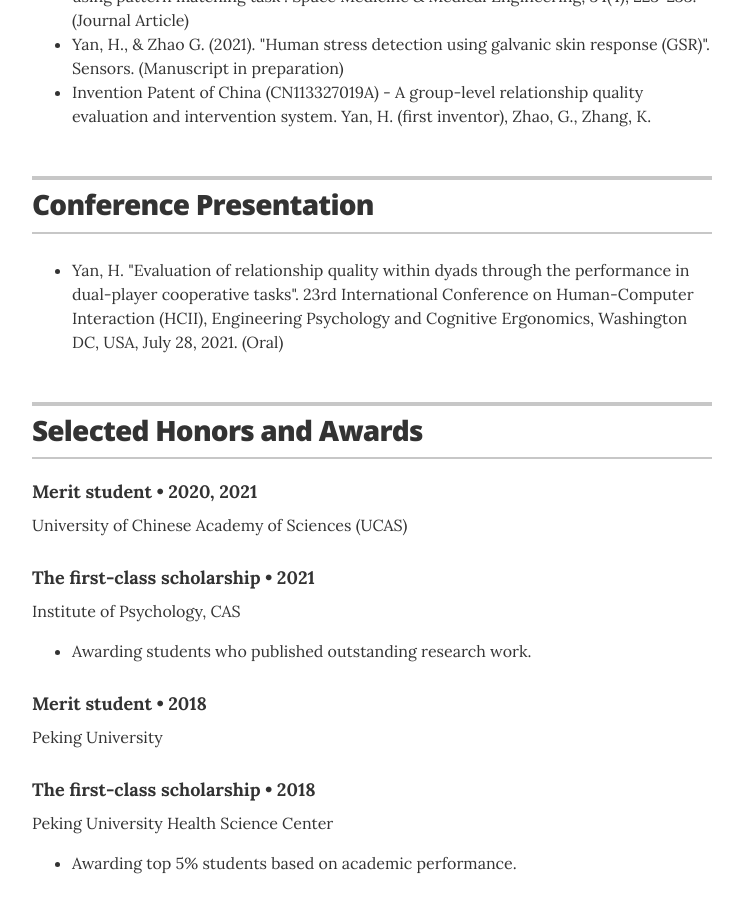
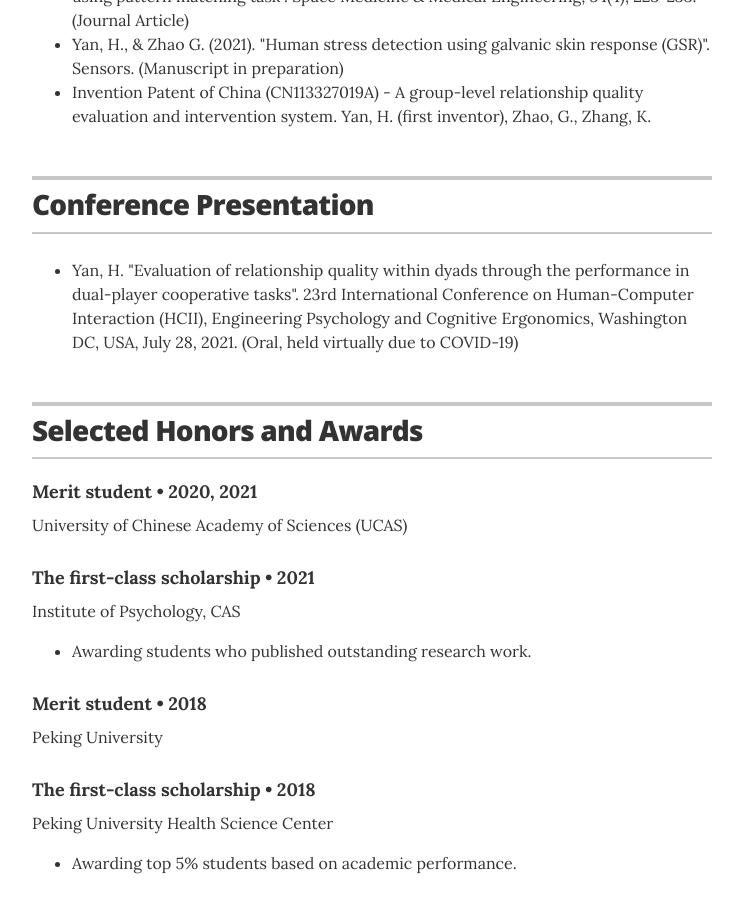
Before and after one commit to PsychYan/PsychYan.github.io, a Jekyll site: the page built from index.html, in a window 1280 px wide and 900 px high, scrolled down 3073 px. Shown: the whole window, without its empty margins (268-1011 px from the left). Built offline with Jekyll 4.4.1, drawn with Linux system fonts in a browser that asks for light colours.

Commit message:
Update links.yml

```diff
--- a/_data/links.yml
+++ b/_data/links.yml
@@ -1,2 +1,2 @@
 # links
-- description: Yan, H. "Evaluation of relationship quality within dyads through the performance in dual-player cooperative tasks". 23rd International Conference on Human-Computer Interaction (HCII), Engineering Psychology and Cognitive Ergonomics, Washington DC, USA, July 28, 2021. (Oral)
+- description: Yan, H. "Evaluation of relationship quality within dyads through the performance in dual-player cooperative tasks". 23rd International Conference on Human-Computer Interaction (HCII), Engineering Psychology and Cognitive Ergonomics, Washington DC, USA, July 28, 2021. (Oral, held virtually due to COVID-19)
```
